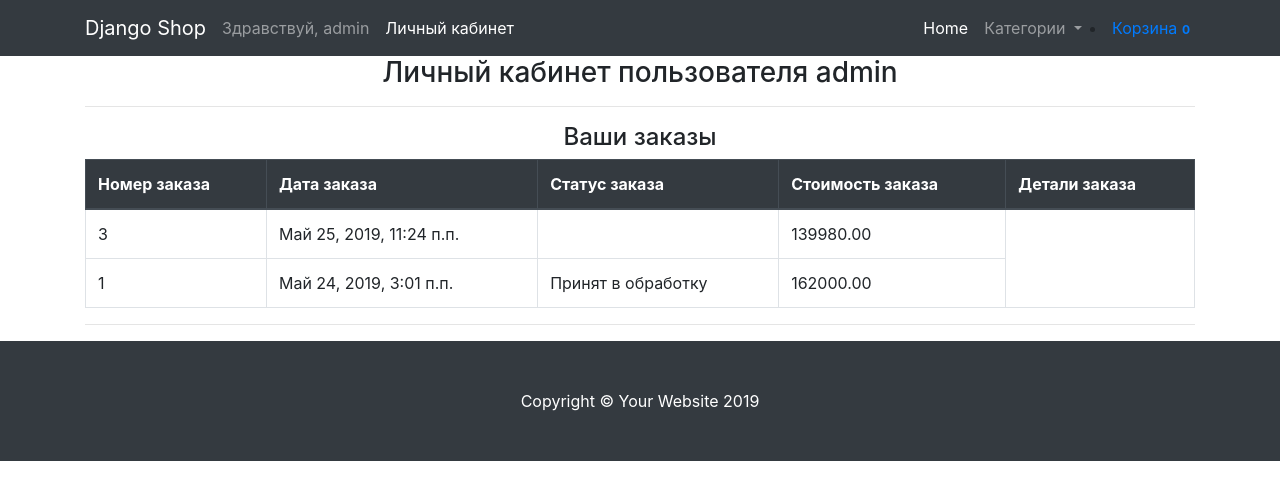
After one commit to PaulNorthern/shop, a Django app: page /account in a window 1280 px wide. The commit adds this page. Shown: the top 500 px of the page. Run offline with Django 3.2, Linux system fonts and the light colour scheme; a user stored in the database is signed in; data comes from the database, SQL or seed files in the repository; both versions use the stored data as it was after the commit; some libraries are stand-ins or nearby versions.

Commit message:
almost all done

```diff
--- a/djangoshop/settings.py
+++ b/djangoshop/settings.py
@@ -106,7 +106,7 @@ AUTH_PASSWORD_VALIDATORS = [
 # Internationalization
 # https://docs.djangoproject.com/en/2.2/topics/i18n/
 
-LANGUAGE_CODE = 'en-us'
+LANGUAGE_CODE = 'ru-ru'
 
 TIME_ZONE = 'Europe/Moscow'
 
--- a/ecomapp/form.py
+++ b/ecomapp/form.py
@@ -1,5 +1,7 @@
 from django import forms
 from django.utils import timezone
+
+
 
 
 
--- /dev/null
+++ b/ecomapp/templates/account.html
@@ -0,0 +1,38 @@
+{% extends 'base.html' %}
+{% load static %}
+
+
+{% block content %}
+
+
+<h3 class="text-center">Личный кабинет пользователя {{ request.user }}</h3>
+<hr>
+<h4 class="text-center">Ваши заказы</h4>
+<table class="table table-bordered">
+
+
+    <thead class="thead-dark">
+        <tr>
+            <th >Номер заказа</th >
+            <th >Дата заказа</th >
+            <th >Статус заказа</th >
+            <th >Стоимость заказа</th >
+            <th >Детали заказа</th >
+        </tr>
+    </thead>
+    {% for item in order %}
+        <tr>
+            <td>{{ item.id }}</td>
+            <td>{{ item.data }}</td>
+            <td>{{ item.staus }}</td>
+            <td>{{ item.total }}</td>
+
+        </tr>
+
+    {% endfor %}
+</table>
+    <hr>
+
+
+
+{% endblock content %}
--- a/ecomapp/templates/base.html
+++ b/ecomapp/templates/base.html
@@ -25,6 +25,15 @@
   <nav class="navbar navbar-expand-lg navbar-dark bg-dark fixed-top">
     <div class="container">
       <a class="navbar-brand" href="{% url 'base' %}">Django Shop</a>
+      {% if not request.user.is_authenticated %}
+
+        <p class="navbar-text mb-0 ">Здравствуй, гость</p>
+
+      {% else %}
+
+        <p class="navbar-text mb-0 ">Здравствуй, {{request.user }}</p>
+        <p class="navbar-text mb-0 ml-3"><a href="{% url 'account' %}">Личный кабинет</a></p>
+      {% endif %}
       <button class="navbar-toggler" type="button" data-toggle="collapse" data-target="#navbarResponsive" aria-controls="navbarResponsive" aria-expanded="false" aria-label="Toggle navigation">
         <span class="navbar-toggler-icon"></span>
       </button>
@@ -50,8 +59,9 @@
             </div>
           </li>
           {% endif %}
+
         </ul>
-        <ul class="nav navbar-nav navbar-right">
+        <ul class="nav navbar-nav navbar-right"></ul>
             <li><a href="{% url 'cart' %}">Корзина<span class='badge' id="cart_count">{% if not request.session.total %}
             0 {% else %} {{request.session.total}} {% endif %} </span></a></li>
             <!-- {{ cart.items.count }} -->
@@ -126,6 +136,11 @@
                 <p class="card-text">{{product.description}}</p>
               </div>
               <div class="card-footer">
+                {% if request.user.is_authenticated %}
+                <p class="text-center"><a href="#" class="add_to_cart" data-slug='{{ product.slug }}'><button class="btn btn-danger">Добавить в корзину</button></a></p>
+                {% else %}
+                <p class="text-center">Заказывать товар могут только авторизированные пользователи.</p>
+                {% endif %}
                 <!-- <small class="text-muted">&#9733; &#9733; &#9733; &#9733; &#9734;</small> -->
               </div>
             </div>
@@ -157,6 +172,28 @@
 
   <script src="https://cdnjs.cloudflare.com/ajax/libs/popper.js/1.14.7/umd/popper.min.js" integrity="sha384-UO2eT0CpHqdSJQ6hJty5KVphtPhzWj9WO1clHTMGa3JDZwrnQq4sF86dIHNDz0W1" crossorigin="anonymous"></script>
   <script src="https://stackpath.bootstrapcdn.com/bootstrap/4.3.1/js/bootstrap.min.js" integrity="sha384-JjSmVgyd0p3pXB1rRibZUAYoIIy6OrQ6VrjIEaFf/nJGzIxFDsf4x0xIM+B07jRM" crossorigin="anonymous"></script>
+  <script src="{% static 'js/jquery.js' %}"></script>
+  <script>
+      // jQuery логика
+      $(document).ready(function(){
+          $('.add_to_cart').on('click', function(e){
+              e.preventDefault() // чтобы по умолчанию не делала того что должен делать (т.е клик)
+              product_slug = $(this).attr('data-slug') // по клику печатать слаг продукта
+              data = {
+                  product_slug: product_slug
+              }
+              $.ajax({
+                  type: "GET",
+                  url: '{% url "add_to_cart" %}',
+                  data: data,
+                  success: function(data){
+                     $("#cart_count").html(data.cart_total) // #cart_count - это корзина в базовом шаблоне
+                  }
+              })
+          })
+      })
+
+  </script>
 
 </body>
 
--- a/ecomapp/templates/product.html
+++ b/ecomapp/templates/product.html
@@ -12,7 +12,11 @@
 <p>{% lorem %}</p>
 <hr>
 <p style="font-size: 25px">Цена: <strong>{{ product.price }}</strong></p>
-<a href="#" class="add_to_cart" data-slug='{{ product.slug }}'><button class="btn btn-danger">Добавить в корзину</button></a>
+{% if request.user.is_authenticated %}
+    <a href="#" class="add_to_cart" data-slug='{{ product.slug }}'><button class="btn btn-danger">Добавить в корзину</button></a>
+{% else %}
+    <p class="text-center">Заказывать товар могут только авторизированные пользователи.</p>
+{% endif %}
 <hr>
 </div>
 
--- a/ecomapp/templates/thank_you.html
+++ b/ecomapp/templates/thank_you.html
@@ -4,7 +4,7 @@
 
 <div class="col-sm-8 col-sm-offset-2">
     <h3 class="text-center">Спасибо за ваш заказ. Он принят в обработку. В ближайшее время с вами свяжется менеджер.</h3>
-    <p class='text-center'><a href='/'><button class='btn btn-default'>Вернуться в покупкам</button></a></p>
+    <p class='text-center'><a href='/'><button class='btn btn-warning'>Вернуться в покупкам</button></a></p>
 </div>
 
 {% endblock content %}
--- a/ecomapp/urls.py
+++ b/ecomapp/urls.py
@@ -14,6 +14,7 @@ urlpatterns = [
     path('order/', order_create_view, name='create_order'),
     path('make_order/', make_order_view, name = 'make_order'),
     path('thank_you/', TemplateView.as_view(template_name='thank_you.html'), name='thank_you'),
+    path('account', account_view, name='account'),
     url(r'^$', base_view, name='base'), # ^ - начало адрес и $ - конец адреса
 
 ]
--- a/ecomapp/views.py
+++ b/ecomapp/views.py
@@ -203,3 +203,10 @@ def make_order_view(request):
         del request.session['cart_id']
         del request.session['total']
         return HttpResponseRedirect(reverse('thank_you'))
+
+def account_view(request):
+    order = Order.objects.filter(user=request.user).order_by('-id')
+    context = {
+        'order' : order
+    }
+    return render(request, 'account.html', context)
```
Also changed, not shown: ecomapp/templates/category.html (+32 -2 lines), db.sqlite3, media/Mi8-Pro/Mi8-Pro.png (added).
